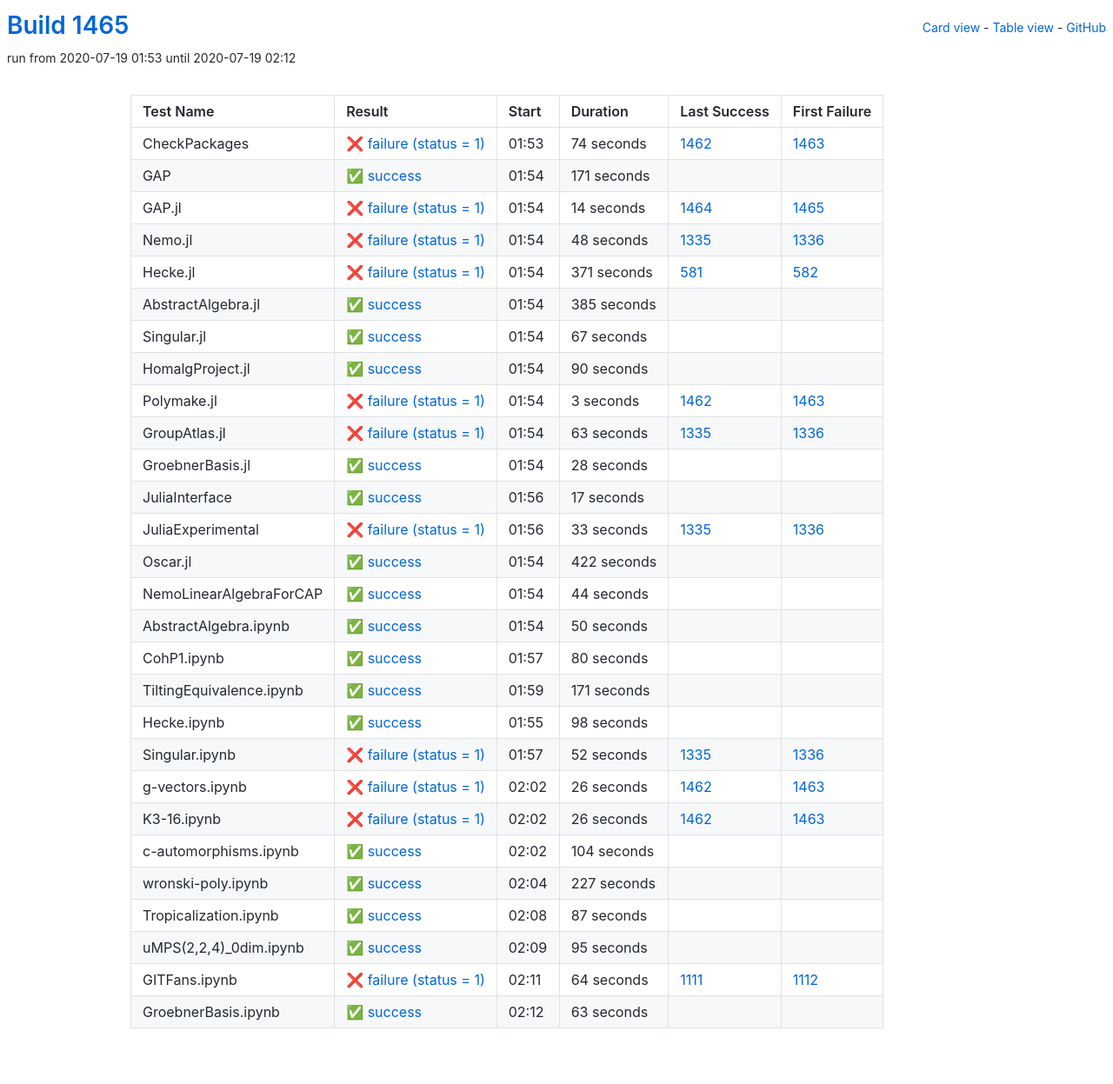
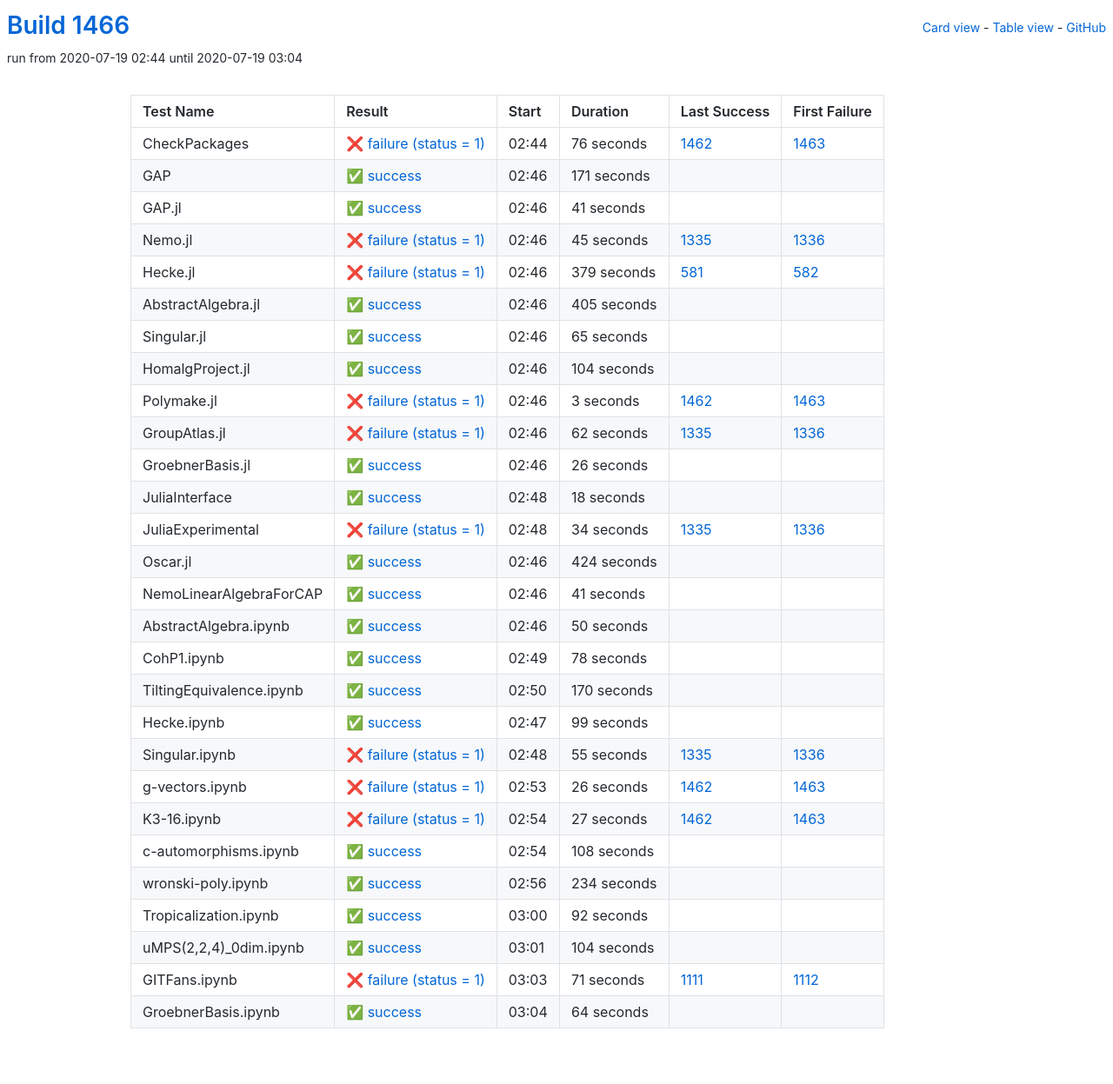
Before and after one commit to oscar-system/oscar-ci-status-1.4, a Jekyll site: the page built from table.html, in a window 1280 px wide. Shown: the whole page at 87% size. Built offline with Jekyll 4.4.1, drawn with Linux system fonts in a browser that asks for light colours.

Commit message:
Build #1466

```diff
--- a/_data/ci.yml
+++ b/_data/ci.yml
@@ -1,6 +1,6 @@
 ---
-build: 1465
-build_url: https://oscarci.mathematik.uni-kl.de/job/oscar-julia-1.4/1465/
+build: 1466
+build_url: https://oscarci.mathematik.uni-kl.de/job/oscar-julia-1.4/1466/
 job: oscar-julia-1.4
 organization: oscar-system
 repo: oscar-ci-status-1.4
@@ -8,20 +8,20 @@ repourl: https://github.com/oscar-system/oscar-ci-status-1.4
 tests:
 - name: CheckPackages
   id: checkpackages
-  log: https://oscarci.mathematik.uni-kl.de/job/oscar-julia-1.4/1465/artifact/logs/build-1465/CheckPackages.log
-  start: 2020-07-19 01:53
+  log: https://oscarci.mathematik.uni-kl.de/job/oscar-julia-1.4/1466/artifact/logs/build-1466/CheckPackages.log
+  start: 2020-07-19 02:44
   success: false
   exitcode: 1
   status: failure
-  duration: 74
+  duration: 76
   last_success: 1462
   last_success_url: https://oscarci.mathematik.uni-kl.de/job/oscar-julia-1.4/1462/
   first_failure: 1463
   first_failure_url: https://oscarci.mathematik.uni-kl.de/job/oscar-julia-1.4/1463/
 - name: GAP
   id: gap
-  log: https://oscarci.mathematik.uni-kl.de/job/oscar-julia-1.4/1465/artifact/logs/build-1465/GAP.log
-  start: 2020-07-19 01:54
+  log: https://oscarci.mathematik.uni-kl.de/job/oscar-julia-1.4/1466/artifact/logs/build-1466/GAP.log
+  start: 2020-07-19 02:46
   success: true
   exitcode: 0
   status: success
@@ -32,80 +32,80 @@ tests:
   first_failure_url:
 - name: GAP.jl
   id: gap-jl
-  log: https://oscarci.mathematik.uni-kl.de/job/oscar-julia-1.4/1465/artifact/logs/build-1465/GAP.jl.log
-  start: 2020-07-19 01:54
+  log: https://oscarci.mathematik.uni-kl.de/job/oscar-julia-1.4/1466/artifact/logs/build-1466/GAP.jl.log
+  start: 2020-07-19 02:46
+  success: true
+  exitcode: 0
+  status: success
+  duration: 41
+  last_success: false
+  last_success_url:
+  first_failure: false
+  first_failure_url:
+- name: Nemo.jl
+  id: nemo-jl
+  log: https://oscarci.mathematik.uni-kl.de/job/oscar-julia-1.4/1466/artifact/logs/build-1466/Nemo.jl.log
+  start: 2020-07-19 02:46
   success: false
   exitcode: 1
   status: failure
-  duration: 14
-  last_success: 1464
-  last_success_url: https://oscarci.mathematik.uni-kl.de/job/oscar-julia-1.4/1464/
-  first_failure: 1465
-  first_failure_url: https://oscarci.mathematik.uni-kl.de/job/oscar-julia-1.4/1465/
-- name: Nemo.jl
-  id: nemo-jl
-  log: https://oscarci.mathematik.uni-kl.de/job/oscar-julia-1.4/1465/artifact/logs/build-1465/Nemo.jl.log
-  start: 2020-07-19 01:54
-  success: false
-  exitcode: 1
-  status: failure
-  duration: 48
+  duration: 45
   last_success: 1335
   last_success_url: https://oscarci.mathematik.uni-kl.de/job/oscar-julia-1.4/1335/
   first_failure: 1336
   first_failure_url: https://oscarci.mathematik.uni-kl.de/job/oscar-julia-1.4/1336/
 - name: Hecke.jl
   id: hecke-jl
-  log: https://oscarci.mathematik.uni-kl.de/job/oscar-julia-1.4/1465/artifact/logs/build-1465/Hecke.jl.log
-  start: 2020-07-19 01:54
+  log: https://oscarci.mathematik.uni-kl.de/job/oscar-julia-1.4/1466/artifact/logs/build-1466/Hecke.jl.log
+  start: 2020-07-19 02:46
   success: false
   exitcode: 1
   status: failure
-  duration: 371
+  duration: 379
   last_success: 581
   last_success_url: https://oscarci.mathematik.uni-kl.de/job/oscar-julia-1.4/581/
   first_failure: 582
   first_failure_url: https://oscarci.mathematik.uni-kl.de/job/oscar-julia-1.4/582/
 - name: AbstractAlgebra.jl
   id: abstractalgebra-jl
-  log: https://oscarci.mathematik.uni-kl.de/job/oscar-julia-1.4/1465/artifact/logs/build-1465/AbstractAlgebra.jl.log
-  start: 2020-07-19 01:54
+  log: https://oscarci.mathematik.uni-kl.de/job/oscar-julia-1.4/1466/artifact/logs/build-1466/AbstractAlgebra.jl.log
+  start: 2020-07-19 02:46
   success: true
   exitcode: 0
   status: success
-  duration: 385
+  duration: 405
   last_success: false
   last_success_url:
   first_failure: false
   first_failure_url:
 - name: Singular.jl
   id: singular-jl
-  log: https://oscarci.mathematik.uni-kl.de/job/oscar-julia-1.4/1465/artifact/logs/build-1465/Singular.jl.log
-  start: 2020-07-19 01:54
+  log: https://oscarci.mathematik.uni-kl.de/job/oscar-julia-1.4/1466/artifact/logs/build-1466/Singular.jl.log
+  start: 2020-07-19 02:46
   success: true
   exitcode: 0
   status: success
-  duration: 67
+  duration: 65
   last_success: false
   last_success_url:
   first_failure: false
   first_failure_url:
 - name: HomalgProject.jl
   id: homalgproject-jl
-  log: https://oscarci.mathematik.uni-kl.de/job/oscar-julia-1.4/1465/artifact/logs/build-1465/HomalgProject.jl.log
-  start: 2020-07-19 01:54
+  log: https://oscarci.mathematik.uni-kl.de/job/oscar-julia-1.4/1466/artifact/logs/build-1466/HomalgProject.jl.log
+  start: 2020-07-19 02:46
   success: true
   exitcode: 0
   status: success
-  duration: 90
+  duration: 104
   last_success: false
   last_success_url:
   first_failure: false
   first_failure_url:
 - name: Polymake.jl
   id: polymake-jl
-  log: https://oscarci.mathematik.uni-kl.de/job/oscar-julia-1.4/1465/artifact/logs/build-1465/Polymake.jl.log
-  start: 2020-07-19 01:54
+  log: https://oscarci.mathematik.uni-kl.de/job/oscar-julia-1.4/1466/artifact/logs/build-1466/Polymake.jl.log
+  start: 2020-07-19 02:46
   success: false
   exitcode: 1
   status: failure
@@ -116,80 +116,80 @@ tests:
   first_failure_url: https://oscarci.mathematik.uni-kl.de/job/oscar-julia-1.4/1463/
 - name: GroupAtlas.jl
   id: groupatlas-jl
-  log: https://oscarci.mathematik.uni-kl.de/job/oscar-julia-1.4/1465/artifact/logs/build-1465/GroupAtlas.jl.log
-  start: 2020-07-19 01:54
+  log: https://oscarci.mathematik.uni-kl.de/job/oscar-julia-1.4/1466/artifact/logs/build-1466/GroupAtlas.jl.log
+  start: 2020-07-19 02:46
   success: false
   exitcode: 1
   status: failure
-  duration: 63
+  duration: 62
   last_success: 1335
   last_success_url: https://oscarci.mathematik.uni-kl.de/job/oscar-julia-1.4/1335/
   first_failure: 1336
   first_failure_url: https://oscarci.mathematik.uni-kl.de/job/oscar-julia-1.4/1336/
 - name: GroebnerBasis.jl
   id: groebnerbasis-jl
-  log: https://oscarci.mathematik.uni-kl.de/job/oscar-julia-1.4/1465/artifact/logs/build-1465/GroebnerBasis.jl.log
-  start: 2020-07-19 01:54
+  log: https://oscarci.mathematik.uni-kl.de/job/oscar-julia-1.4/1466/artifact/logs/build-1466/GroebnerBasis.jl.log
+  start: 2020-07-19 02:46
   success: true
   exitcode: 0
   status: success
-  duration: 28
+  duration: 26
   last_success: false
   last_success_url:
   first_failure: false
   first_failure_url:
 - name: JuliaInterface
   id: juliainterface
-  log: https://oscarci.mathematik.uni-kl.de/job/oscar-julia-1.4/1465/artifact/logs/build-1465/JuliaInterface.log
-  start: 2020-07-19 01:56
+  log: https://oscarci.mathematik.uni-kl.de/job/oscar-julia-1.4/1466/artifact/logs/build-1466/JuliaInterface.log
+  start: 2020-07-19 02:48
   success: true
   exitcode: 0
   status: success
-  duration: 17
+  duration: 18
   last_success: false
   last_success_url:
   first_failure: false
   first_failure_url:
 - name: JuliaExperimental
   id: juliaexperimental
-  log: https://oscarci.mathematik.uni-kl.de/job/oscar-julia-1.4/1465/artifact/logs/build-1465/JuliaExperimental.log
-  start: 2020-07-19 01:56
+  log: https://oscarci.mathematik.uni-kl.de/job/oscar-julia-1.4/1466/artifact/logs/build-1466/JuliaExperimental.log
+  start: 2020-07-19 02:48
   success: false
   exitcode: 1
   status: failure
-  duration: 33
+  duration: 34
   last_success: 1335
   last_success_url: https://oscarci.mathematik.uni-kl.de/job/oscar-julia-1.4/1335/
   first_failure: 1336
   first_failure_url: https://oscarci.mathematik.uni-kl.de/job/oscar-julia-1.4/1336/
 - name: Oscar.jl
   id: oscar-jl
-  log: https://oscarci.mathematik.uni-kl.de/job/oscar-julia-1.4/1465/artifact/logs/build-1465/Oscar.jl.log
-  start: 2020-07-19 01:54
+  log: https://oscarci.mathematik.uni-kl.de/job/oscar-julia-1.4/1466/artifact/logs/build-1466/Oscar.jl.log
+  start: 2020-07-19 02:46
   success: true
   exitcode: 0
   status: success
-  duration: 422
+  duration: 424
   last_success: false
   last_success_url:
   first_failure: false
   first_failure_url:
 - name: NemoLinearAlgebraForCAP
   id: nemolinearalgebraforcap
-  log: https://oscarci.mathematik.uni-kl.de/job/oscar-julia-1.4/1465/artifact/logs/build-1465/NemoLinearAlgebraForCAP.log
-  start: 2020-07-19 01:54
+  log: https://oscarci.mathematik.uni-kl.de/job/oscar-julia-1.4/1466/artifact/logs/build-1466/NemoLinearAlgebraForCAP.log
+  start: 2020-07-19 02:46
   success: true
   exitcode: 0
   status: success
-  duration: 44
+  duration: 41
   last_success: false
   last_success_url:
   first_failure: false
   first_failure_url:
 - name: AbstractAlgebra.ipynb
   id: abstractalgebra-ipynb
-  log: https://oscarci.mathematik.uni-kl.de/job/oscar-julia-1.4/1465/artifact/logs/build-1465/AbstractAlgebra.ipynb.log
-  start: 2020-07-19 01:54
+  log: https://oscarci.mathematik.uni-kl.de/job/oscar-julia-1.4/1466/artifact/logs/build-1466/AbstractAlgebra.ipynb.log
+  start: 2020-07-19 02:46
   success: true
   exitcode: 0
   status: success
@@ -200,56 +200,56 @@ tests:
   first_failure_url:
 - name: CohP1.ipynb
   id: cohp1-ipynb
-  log: https://oscarci.mathematik.uni-kl.de/job/oscar-julia-1.4/1465/artifact/logs/build-1465/CohP1.ipynb.log
-  start: 2020-07-19 01:57
+  log: https://oscarci.mathematik.uni-kl.de/job/oscar-julia-1.4/1466/artifact/logs/build-1466/CohP1.ipynb.log
+  start: 2020-07-19 02:49
   success: true
   exitcode: 0
   status: success
-  duration: 80
+  duration: 78
   last_success: false
   last_success_url:
   first_failure: false
   first_failure_url:
 - name: TiltingEquivalence.ipynb
   id: tiltingequivalence-ipynb
-  log: https://oscarci.mathematik.uni-kl.de/job/oscar-julia-1.4/1465/artifact/logs/build-1465/TiltingEquivalence.ipynb.log
-  start: 2020-07-19 01:59
+  log: https://oscarci.mathematik.uni-kl.de/job/oscar-julia-1.4/1466/artifact/logs/build-1466/TiltingEquivalence.ipynb.log
+  start: 2020-07-19 02:50
   success: true
   exitcode: 0
   status: success
-  duration: 171
+  duration: 170
   last_success: false
   last_success_url:
   first_failure: false
   first_failure_url:
 - name: Hecke.ipynb
   id: hecke-ipynb
-  log: https://oscarci.mathematik.uni-kl.de/job/oscar-julia-1.4/1465/artifact/logs/build-1465/Hecke.ipynb.log
-  start: 2020-07-19 01:55
+  log: https://oscarci.mathematik.uni-kl.de/job/oscar-julia-1.4/1466/artifact/logs/build-1466/Hecke.ipynb.log
+  start: 2020-07-19 02:47
   success: true
   exitcode: 0
   status: success
-  duration: 98
+  duration: 99
   last_success: false
   last_success_url:
   first_failure: false
   first_failure_url:
 - name: Singular.ipynb
   id: singular-ipynb
-  log: https://oscarci.mathematik.uni-kl.de/job/oscar-julia-1.4/1465/artifact/logs/build-1465/Singular.ipynb.log
-  start: 2020-07-19 01:57
+  log: https://oscarci.mathematik.uni-kl.de/job/oscar-julia-1.4/1466/artifact/logs/build-1466/Singular.ipynb.log
+  start: 2020-07-19 02:48
   success: false
   exitcode: 1
   status: failure
-  duration: 52
+  duration: 55
   last_success: 1335
   last_success_url: https://oscarci.mathematik.uni-kl.de/job/oscar-julia-1.4/1335/
   first_failure: 1336
   first_failure_url: https://oscarci.mathematik.uni-kl.de/job/oscar-julia-1.4/1336/
 - name: g-vectors.ipynb
   id: g-vectors-ipynb
-  log: https://oscarci.mathematik.uni-kl.de/job/oscar-julia-1.4/1465/artifact/logs/build-1465/g-vectors.ipynb.log
-  start: 2020-07-19 02:02
+  log: https://oscarci.mathematik.uni-kl.de/job/oscar-julia-1.4/1466/artifact/logs/build-1466/g-vectors.ipynb.log
+  start: 2020-07-19 02:53
   success: false
   exitcode: 1
   status: failure
@@ -260,20 +260,56 @@ tests:
   first_failure_url: https://oscarci.mathematik.uni-kl.de/job/oscar-julia-1.4/1463/
 - name: K3-16.ipynb
   id: k3-16-ipynb
-  log: https://oscarci.mathematik.uni-kl.de/job/oscar-julia-1.4/1465/artifact/logs/build-1465/K3-16.ipynb.log
-  start: 2020-07-19 02:02
+  log: https://oscarci.mathematik.uni-kl.de/job/oscar-julia-1.4/1466/artifact/logs/build-1466/K3-16.ipynb.log
+  start: 2020-07-19 02:54
   success: false
   exitcode: 1
   status: failure
-  duration: 26
+  duration: 27
   last_success: 1462
   last_success_url: https://oscarci.mathematik.uni-kl.de/job/oscar-julia-1.4/1462/
   first_failure: 1463
   first_failure_url: https://oscarci.mathematik.uni-kl.de/job/oscar-julia-1.4/1463/
 - name: c-automorphisms.ipynb
   id: c-automorphisms-ipynb
-  log: https://oscarci.mathematik.uni-kl.de/job/oscar-julia-1.4/1465/artifact/logs/build-1465/c-automorphisms.ipynb.log
-  start: 2020-07-19 02:02
+  log: https://oscarci.mathematik.uni-kl.de/job/oscar-julia-1.4/1466/artifact/logs/build-1466/c-automorphisms.ipynb.log
+  start: 2020-07-19 02:54
+  success: true
+  exitcode: 0
+  status: success
+  duration: 108
+  last_success: false
+  last_success_url:
+  first_failure: false
+  first_failure_url:
+- name: wronski-poly.ipynb
+  id: wronski-poly-ipynb
+  log: https://oscarci.mathematik.uni-kl.de/job/oscar-julia-1.4/1466/artifact/logs/build-1466/wronski-poly.ipynb.log
+  start: 2020-07-19 02:56
+  success: true
+  exitcode: 0
+  status: success
+  duration: 234
+  last_success: false
+  last_success_url:
+  first_failure: false
+  first_failure_url:
+- name: Tropicalization.ipynb
+  id: tropicalization-ipynb
+  log: https://oscarci.mathematik.uni-kl.de/job/oscar-julia-1.4/1466/artifact/logs/build-1466/Tropicalization.ipynb.log
+  start: 2020-07-19 03:00
+  success: true
+  exitcode: 0
+  status: success
+  duration: 92
+  last_success: false
+  last_success_url:
+  first_failure: false
+  first_failure_url:
+- name: uMPS(2,2,4)_0dim.ipynb
+  id: umps-2-2-4-0dim-ipynb
+  log: https://oscarci.mathematik.uni-kl.de/job/oscar-julia-1.4/1466/artifact/logs/build-1466/uMPS-2-2-4-_0dim.ipynb.log
+  start: 2020-07-19 03:01
   success: true
   exitcode: 0
   status: success
@@ -282,62 +318,26 @@ tests:
   last_success_url:
   first_failure: false
   first_failure_url:
-- name: wronski-poly.ipynb
-  id: wronski-poly-ipynb
-  log: https://oscarci.mathematik.uni-kl.de/job/oscar-julia-1.4/1465/artifact/logs/build-1465/wronski-poly.ipynb.log
-  start: 2020-07-19 02:04
-  success: true
-  exitcode: 0
-  status: success
-  duration: 227
-  last_success: false
-  last_success_url:
-  first_failure: false
-  first_failure_url:
-- name: Tropicalization.ipynb
-  id: tropicalization-ipynb
-  log: https://oscarci.mathematik.uni-kl.de/job/oscar-julia-1.4/1465/artifact/logs/build-1465/Tropicalization.ipynb.log
-  start: 2020-07-19 02:08
-  success: true
-  exitcode: 0
-  status: success
-  duration: 87
-  last_success: false
-  last_success_url:
-  first_failure: false
-  first_failure_url:
-- name: uMPS(2,2,4)_0dim.ipynb
-  id: umps-2-2-4-0dim-ipynb
-  log: https://oscarci.mathematik.uni-kl.de/job/oscar-julia-1.4/1465/artifact/logs/build-1465/uMPS-2-2-4-_0dim.ipynb.log
-  start: 2020-07-19 02:09
-  success: true
-  exitcode: 0
-  status: success
-  duration: 95
-  last_success: false
-  last_success_url:
-  first_failure: false
-  first_failure_url:
 - name: GITFans.ipynb
   id: gitfans-ipynb
-  log: https://oscarci.mathematik.uni-kl.de/job/oscar-julia-1.4/1465/artifact/logs/build-1465/GITFans.ipynb.log
-  start: 2020-07-19 02:11
+  log: https://oscarci.mathematik.uni-kl.de/job/oscar-julia-1.4/1466/artifact/logs/build-1466/GITFans.ipynb.log
+  start: 2020-07-19 03:03
   success: false
   exitcode: 1
   status: failure
-  duration: 64
+  duration: 71
   last_success: 1111
   last_success_url: https://oscarci.mathematik.uni-kl.de/job/oscar-julia-1.4/1111/
   first_failure: 1112
   first_failure_url: https://oscarci.mathematik.uni-kl.de/job/oscar-julia-1.4/1112/
 - name: GroebnerBasis.ipynb
   id: groebnerbasis-ipynb
-  log: https://oscarci.mathematik.uni-kl.de/job/oscar-julia-1.4/1465/artifact/logs/build-1465/GroebnerBasis.ipynb.log
-  start: 2020-07-19 02:12
+  log: https://oscarci.mathematik.uni-kl.de/job/oscar-julia-1.4/1466/artifact/logs/build-1466/GroebnerBasis.ipynb.log
+  start: 2020-07-19 03:04
   success: true
   exitcode: 0
   status: success
-  duration: 63
+  duration: 64
   last_success: false
   last_success_url:
   first_failure: false
```
Also changed, not shown: README.md.
